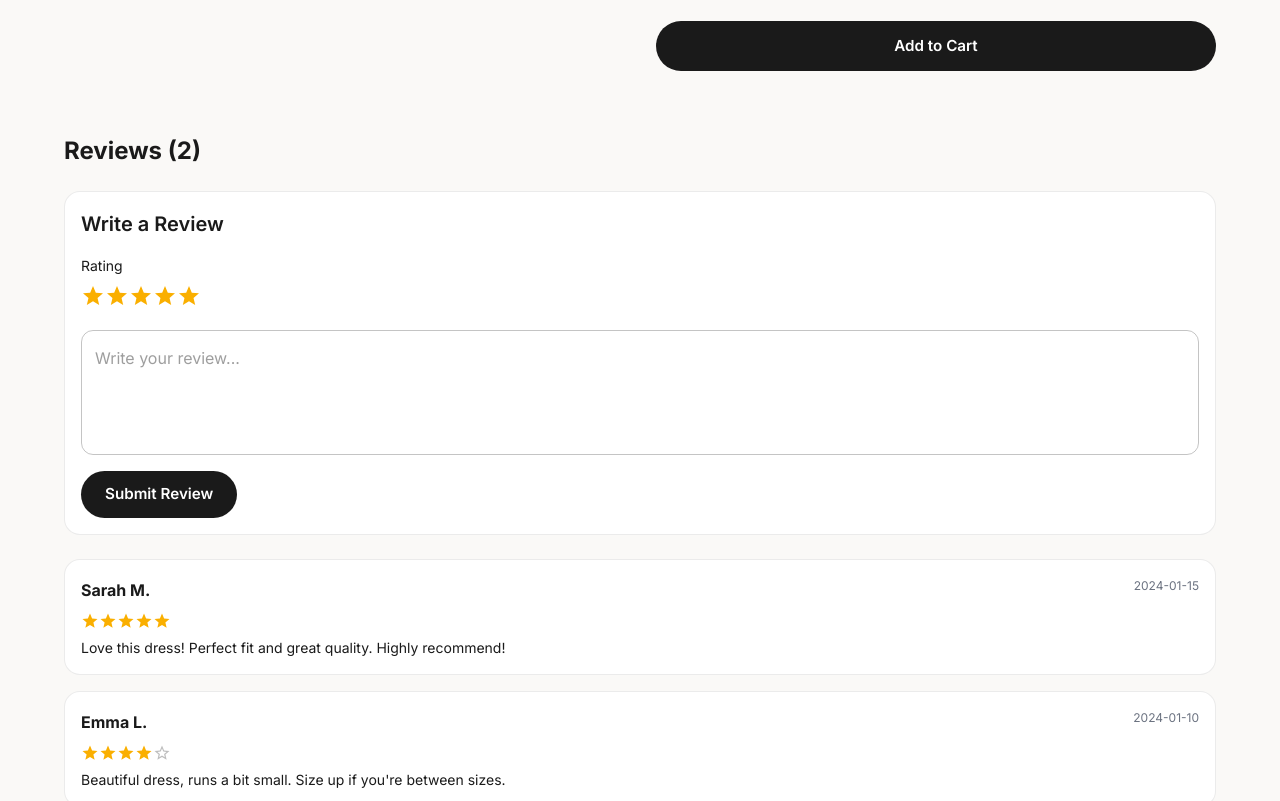
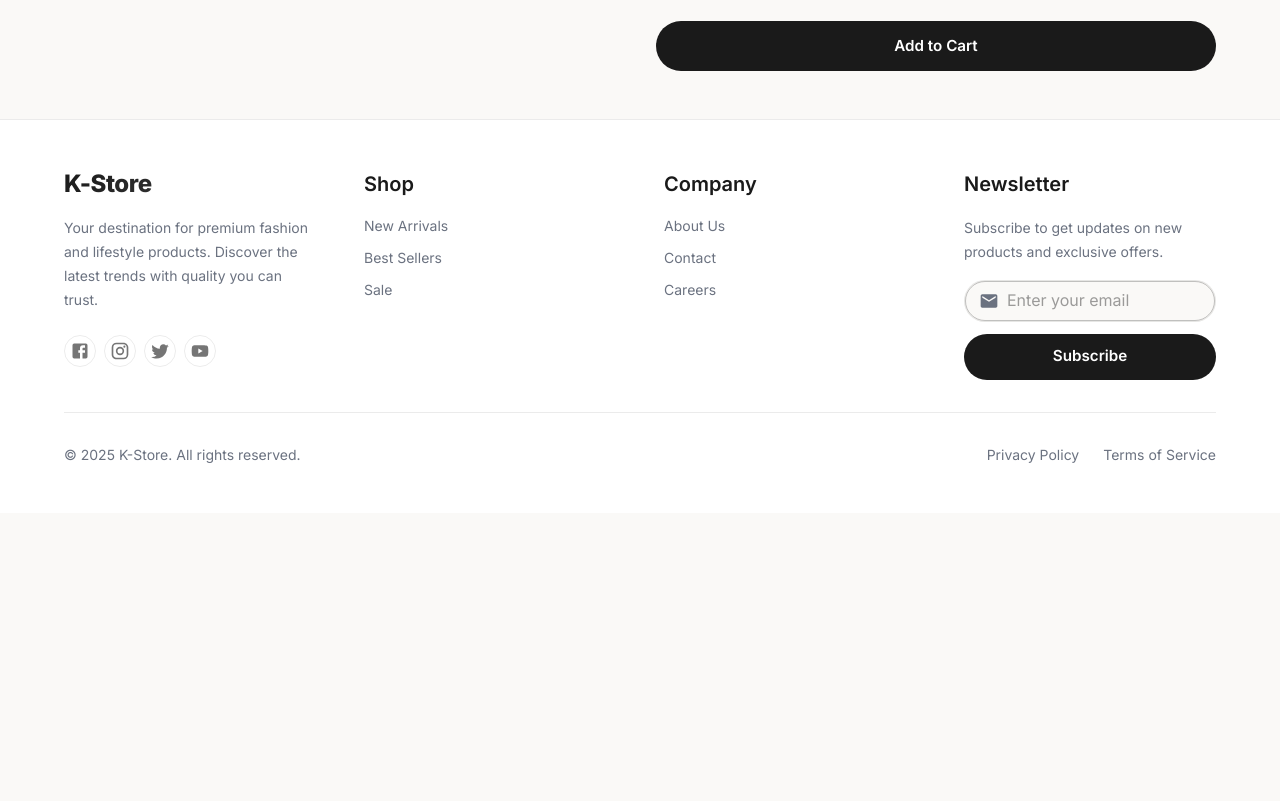
Before and after one commit to KinanKassab/shein-clone, a React (Vite) app: page /product/1 in a window 1280 px wide. Shown: the part 720-1521 px from the top of the page. After the commit the page ends 1233 px from the top, so only its background shows below. Built offline with nearby package versions, Linux system fonts and the light colour scheme.

Commit message:
Remove product reviews feature from ProductPage
Eliminated the product reviews section, including review display and submission form, from ProductPage.jsx. Also removed mock review data from mockData.js, simplifying the product page and data files.

```diff
--- a/src/data/mockData.js
+++ b/src/data/mockData.js
@@ -299,30 +299,3 @@ export const banners = [
     link: '/category/sale',
   },
 ];
-
-export const reviews = [
-  {
-    id: 1,
-    productId: 1,
-    userName: 'Sarah M.',
-    rating: 5,
-    comment: 'Love this dress! Perfect fit and great quality. Highly recommend!',
-    date: '2024-01-15',
-  },
-  {
-    id: 2,
-    productId: 1,
-    userName: 'Emma L.',
-    rating: 4,
-    comment: 'Beautiful dress, runs a bit small. Size up if you\'re between sizes.',
-    date: '2024-01-10',
-  },
-  {
-    id: 3,
-    productId: 2,
-    userName: 'John D.',
-    rating: 5,
-    comment: 'Great quality t-shirt. Very comfortable and true to size.',
-    date: '2024-01-12',
-  },
-];
--- a/src/pages/ProductPage.jsx
+++ b/src/pages/ProductPage.jsx
@@ -11,9 +11,6 @@ import {
   FormControl,
   InputLabel,
   Rating,
-  TextField,
-  Card,
-  CardContent,
   Divider,
   IconButton,
   Chip,
@@ -25,7 +22,6 @@ import {
 import { ArrowBack, ArrowForward, Close as CloseIcon } from '@mui/icons-material';
 import { useProducts } from '../contexts/ProductContext';
 import { useCart } from '../contexts/CartContext';
-import { reviews } from '../data/mockData';
 
 const ProductPage = () => {
   const { id } = useParams();
@@ -38,8 +34,6 @@ const ProductPage = () => {
   const [selectedColor, setSelectedColor] = useState('');
   const [quantity, setQuantity] = useState(1);
   const [showSizeGuide, setShowSizeGuide] = useState(false);
-  const [productReviews, setProductReviews] = useState([]);
-  const [reviewForm, setReviewForm] = useState({ rating: 5, comment: '' });
 
   useEffect(() => {
     const foundProduct = getProductById(id);
@@ -47,7 +41,6 @@ const ProductPage = () => {
       setProduct(foundProduct);
       setSelectedSize(foundProduct.sizes[0]);
       setSelectedColor(foundProduct.colors[0]);
-      setProductReviews(reviews.filter((r) => r.productId === parseInt(id)));
     }
   }, [id, getProductById]);
 
@@ -77,20 +70,6 @@ const ProductPage = () => {
 
   const handlePrevImage = () => {
     setSelectedImageIndex((prev) => (prev - 1 + product.images.length) % product.images.length);
-  };
-
-  const handleSubmitReview = () => {
-    const newReview = {
-      id: Date.now(),
-      productId: product.id,
-      userName: 'You',
-      rating: reviewForm.rating,
-      comment: reviewForm.comment,
-      date: new Date().toISOString().split('T')[0],
-    };
-    setProductReviews([...productReviews, newReview]);
-    setReviewForm({ rating: 5, comment: '' });
-    alert('Review submitted!');
   };
 
   return (
@@ -289,59 +268,6 @@ const ProductPage = () => {
         </Grid>
       </Grid>
 
-      {/* Product Reviews Section */}
-      <Box sx={{ mt: 6 }}>
-        <Typography variant="h5" sx={{ mb: 3, fontWeight: 'bold' }}>
-          Reviews ({productReviews.length})
-        </Typography>
-
-        {/* Review Form */}
-        <Card sx={{ mb: 3, p: 2 }}>
-          <Typography variant="h6" sx={{ mb: 2 }}>
-            Write a Review
-          </Typography>
-          <Box sx={{ mb: 2 }}>
-            <Typography variant="body2" sx={{ mb: 1 }}>
-              Rating
-            </Typography>
-            <Rating
-              value={reviewForm.rating}
-              onChange={(e, newValue) =>
-                setReviewForm({ ...reviewForm, rating: newValue })
-              }
-            />
-          </Box>
-          <TextField
-            fullWidth
-            multiline
-            rows={4}
-            placeholder="Write your review..."
-            value={reviewForm.comment}
-            onChange={(e) => setReviewForm({ ...reviewForm, comment: e.target.value })}
-            sx={{ mb: 2 }}
-          />
-          <Button variant="contained" onClick={handleSubmitReview}>
-            Submit Review
-          </Button>
-        </Card>
-
-        {/* Reviews List */}
-        {productReviews.map((review) => (
-          <Card key={review.id} sx={{ mb: 2, p: 2 }}>
-            <Box sx={{ display: 'flex', justifyContent: 'space-between', mb: 1 }}>
-              <Typography variant="subtitle1" sx={{ fontWeight: 'bold' }}>
-                {review.userName}
-              </Typography>
-              <Typography variant="caption" color="text.secondary">
-                {review.date}
-              </Typography>
-            </Box>
-            <Rating value={review.rating} readOnly size="small" sx={{ mb: 1 }} />
-            <Typography variant="body2">{review.comment}</Typography>
-          </Card>
-        ))}
-      </Box>
-
       {/* Size Guide Dialog */}
       <Dialog open={showSizeGuide} onClose={() => setShowSizeGuide(false)} maxWidth="md" fullWidth>
         <DialogTitle>
```
